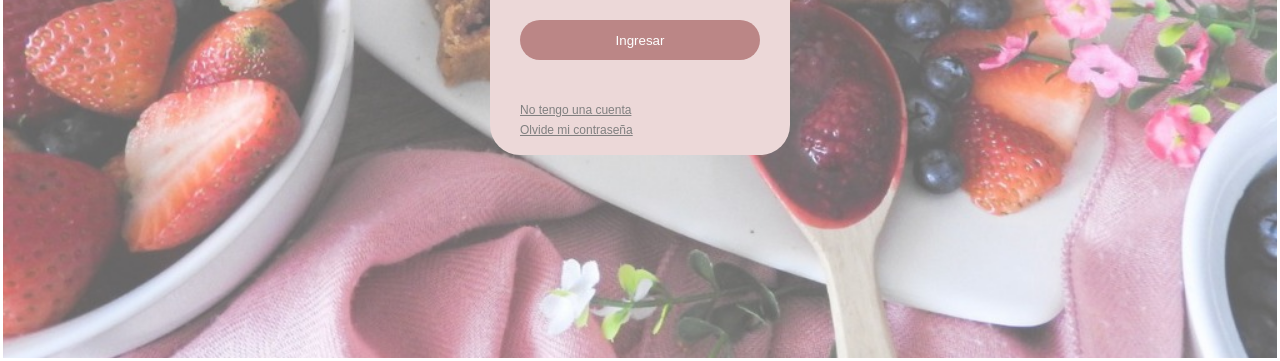
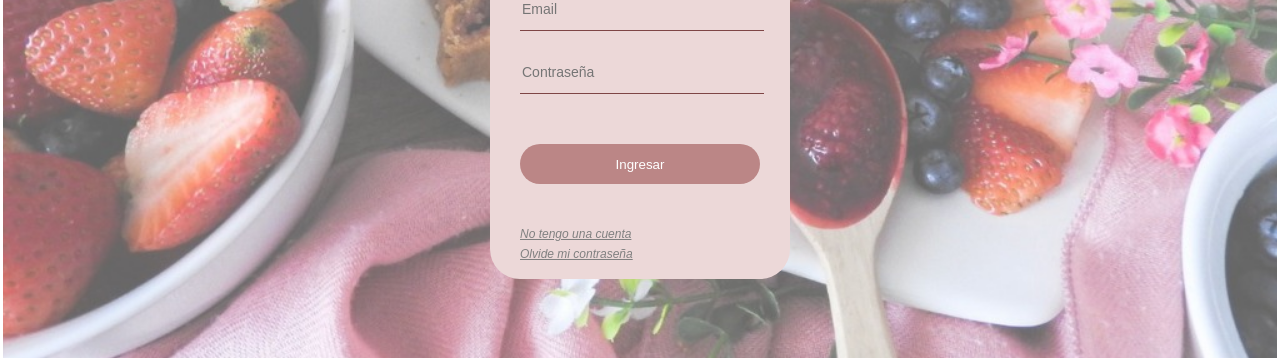
Before and after one commit to Luisa1612/Proyecto-Ciclo-3, a plain HTML site: page Estructura_HTML/login.html in a window 1280 px wide. Shown: the part 445-806 px from the top of the page. Drawn offline with Linux system fonts and the light colour scheme.

Commit message:
unificacion fuentes

```diff
--- a/Estilo_CSS/login-style.css
+++ b/Estilo_CSS/login-style.css
@@ -89,7 +89,7 @@
     color: rgb(126, 69, 69);
     top: 50%;
     left: 50%;
-    position: absolute;
+    position: relative;
     border-radius:30px;
     transform: translate(-50%,-50%);
     box-sizing: border-box;
@@ -157,7 +157,7 @@
 
 
 .login-logo a {
-    font-style: inherit;
+    font-style: oblique;
     font-size: 12px;
     line-height: 20px;
     color:gray;
```
